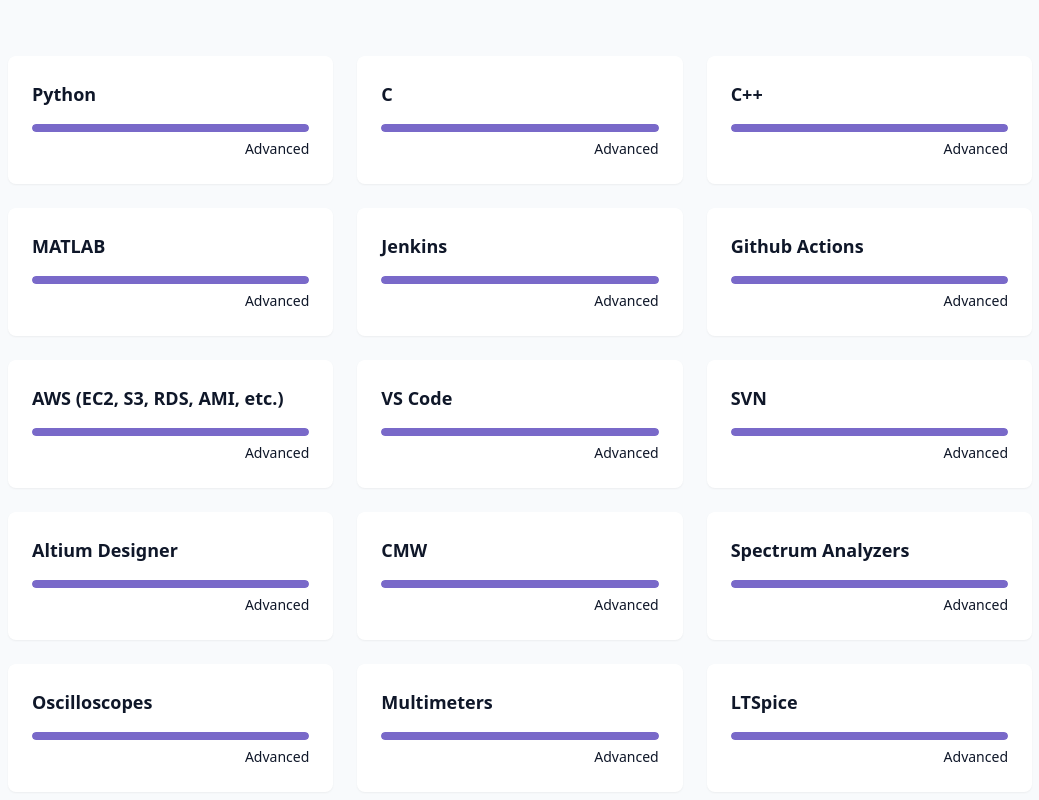
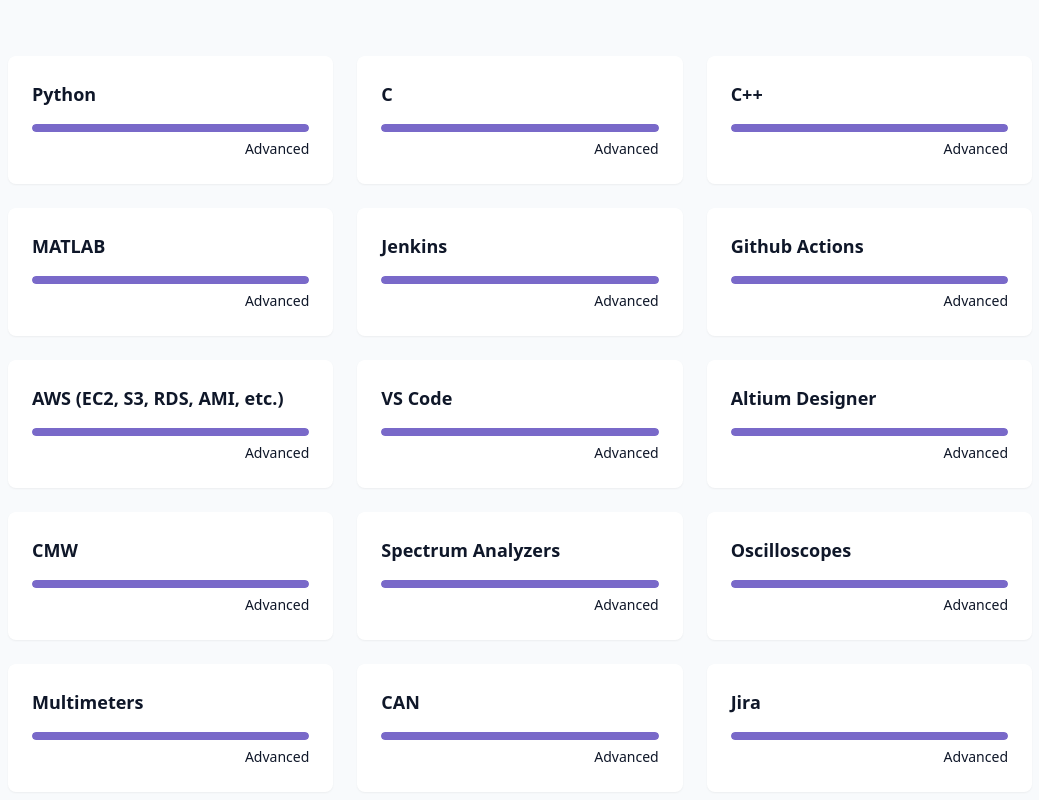
Before and after one commit to jak3ym/officialPortfolio, a React (Vite) app: page / in a window 1280 px wide. Shown: the part 1970-2770 px from the top of the page, without its empty margins (120-1159 px from the left). Built offline with nearby package versions, Linux system fonts and the light colour scheme.

Commit message:
main: Addition of skills.

```diff
--- a/src/components/ProjectsSection.jsx
+++ b/src/components/ProjectsSection.jsx
@@ -15,7 +15,7 @@
     {
         id: 2,
         title: "Wireless Positioning System (RFID) for a balloon catheter to treat hemorrhages",
-        description: "Honors Project",
+        description: "Project utilizing SW/HW/Mech skills",
         image: "/projects/aorta.png",
         tags: ["MATLAB", "CST Studio", "SolidWorks"],
         demoUrl: "https://www.youtube.com/watch?v=VJ3kcuqZVlg",
@@ -24,7 +24,7 @@
     {
         id: 3,
         title: "TinyML CNN deployment in an embedded memory-constrained environment",
-        description: "Project utilising CNN",
+        description: "Embedded AI/ML Project utilizing CNN",
         image: "/projects/cnn.png",
         tags: ["ML/AI", "Python", "Docker", "TensorFlow"],
         demoUrl: "#",
--- a/src/components/SkillsSection.jsx
+++ b/src/components/SkillsSection.jsx
@@ -12,9 +12,9 @@
     {name: "Verilog", level: 70, category: "backend"},
     {name: "MATLAB", level: 100, category: "backend"},
     // Frontend
-    {name: "React", level: 80, category: "frontend"},
+    {name: "React", level: 70, category: "frontend"},
     {name: "HTML/CSS", level: 70, category: "frontend"},
-    {name: "JavaScript/TypeScript", level: 80, category: "frontend"},
+    {name: "JavaScript/TypeScript", level: 70, category: "frontend"},
     // DevOps & Cloud
     {name: "Jenkins", level: 100, category: "DevOps/cloud"},
     {name: "Github Actions", level: 100, category: "CICD/cloud"},
@@ -30,11 +30,12 @@
     {name: "Postman", level: 75, category: "sw tools"},
     {name: "VS Code", level: 100, category: "sw tools"},
     {name: "Wireshark", level: 80, category: "sw tools"},
-    {name: "SVN", level: 100, category: "sw tools"},
+    {name: "SVN", level: 60, category: "sw tools"},
     {name: "Selenium", level: 50, category: "sw tools"},
     // HW Tools
     {name: "Altium Designer", level: 100, category: "hw tools"},
     {name: "CMW", level: 100, category: "hw tools"},
+    {name: "FreeRTOS", level: 80, category: "hw tools"},
     {name: "Spectrum Analyzers", level: 100, category: "hw tools"},
     {name: "Oscilloscopes", level: 100, category: "hw tools"},
     {name: "Signal Generators", level: 85, category: "hw tools"},
@@ -43,7 +44,11 @@
     {name: "CST Studio", level: 75, category: "hw tools"},
     {name: "SolidWorks", level: 65, category: "hw tools"},
     {name: "Simulink", level: 50, category: "hw tools"},
-    {name: "LTSpice", level: 100, category: "hw tools"},
+    {name: "LTSpice", level: 80, category: "hw tools"},
+    {name: "CAN", level: 100, category: "hw tools"},
+    {name: "SPI", level: 90, category: "hw tools"},
+    {name: "I2C", level: 70, category: "hw tools"},
+    {name: "UART", level: 90, category: "hw tools"},
     // Project Management
     {name: "Jira", level: 100, category: "project management"},
     {name: "Confluence", level: 100, category: "project management"},
```
